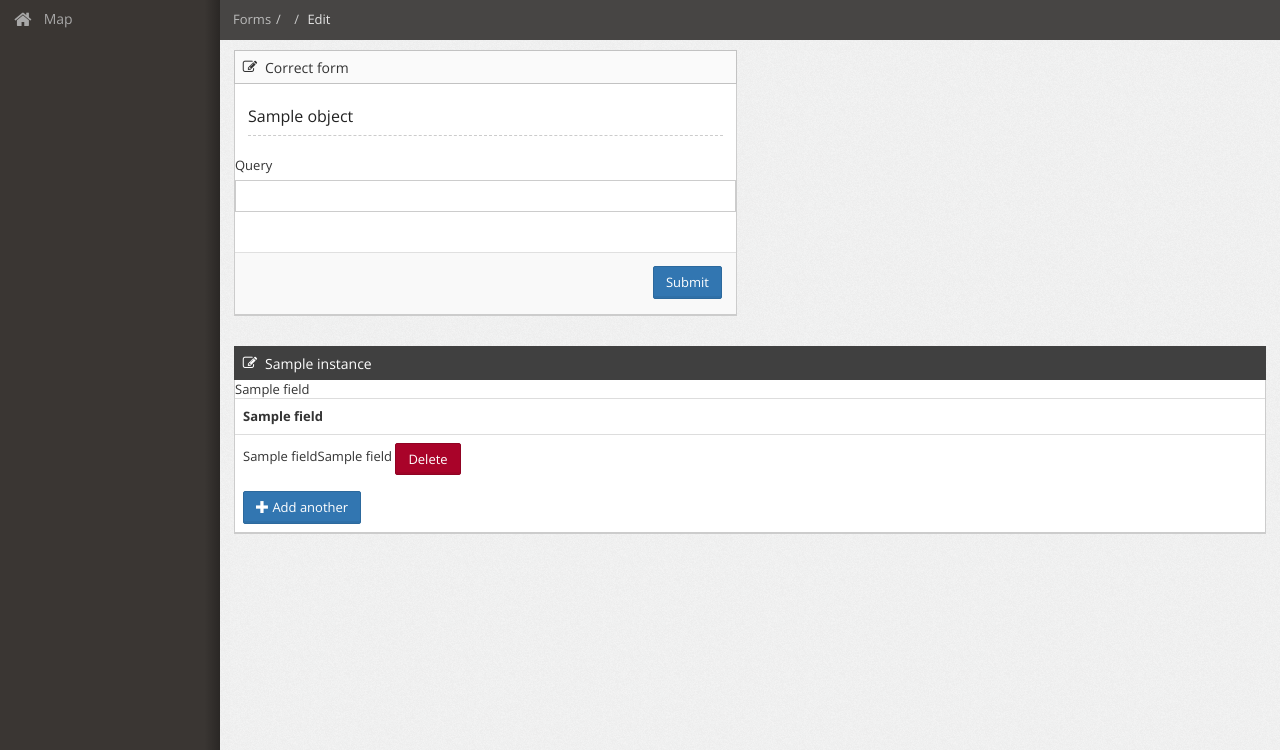
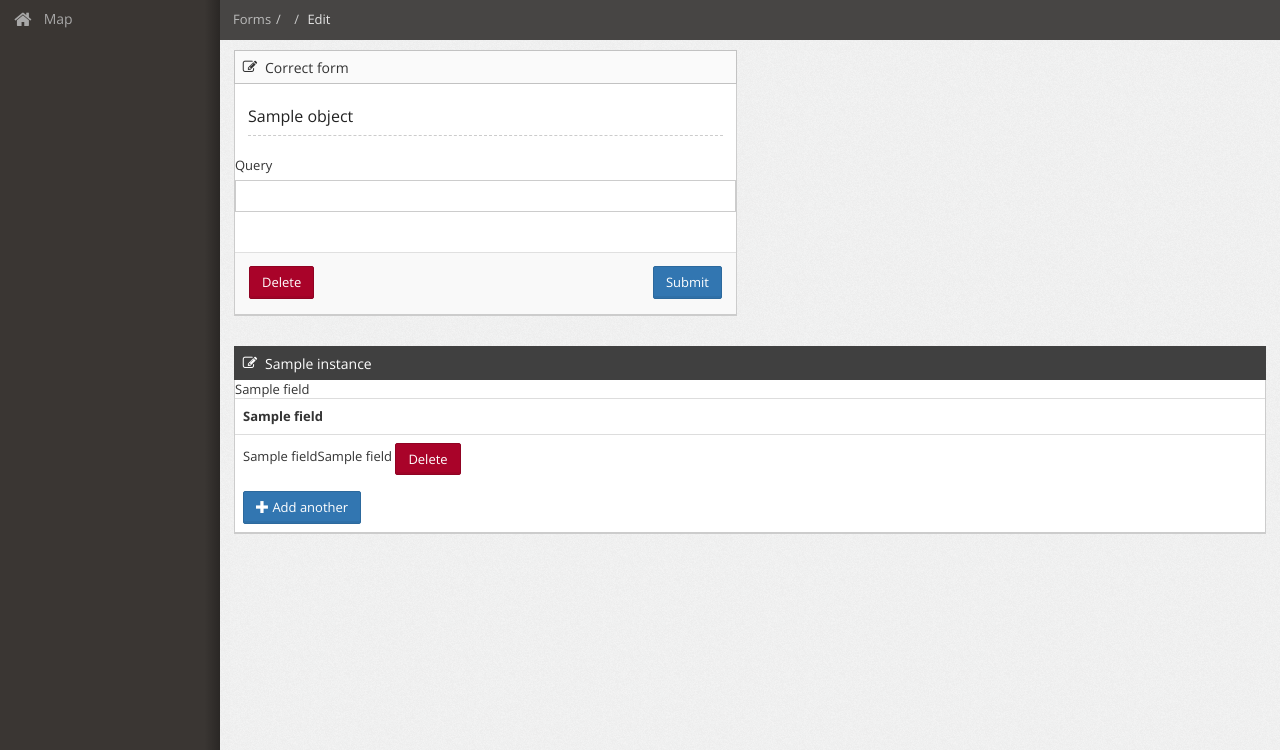
Before and after one commit to kandu-community/kandu-core, a Django app: template templates/web/form_update.html in a window 1280 px wide. Shown: the part 71-821 px from the top of the page. Run offline with Django 3.2, Linux system fonts and the light colour scheme; tables that the repository leaves empty hold one stand-in row (values such as "Sample post"); the template is opened without the code that fills it: values that come from a table or form of the project are taken from there, most other values are stand-ins (such as "Sample title", 1, 10 or a date in 2020); grey boxes marked "Sample" are stand-in pictures; parts of the project's set-up code (start-up, migrations or seed data) failed here and were passed over; some libraries are stand-ins or nearby versions.

Commit message:
Added "Delete: button to form edit page

```diff
--- a/templates/web/form_update.html
+++ b/templates/web/form_update.html
@@ -58,7 +58,12 @@
 
 					<div class="form-actions">
 						<div class="row">
-							<div class="col-md-12">
+							<div class="col-md-6 text-left">
+								<a href="{% url 'web_delete' model_name=object.model_name pk=object.pk %}" class="btn btn-danger">
+									{% bootstrap_icon 'remove' %} Delete
+								</a>
+							</div>
+							<div class="col-md-6">
 								{% bootstrap_button "Submit" button_type='submit' icon='ok' %}
 							</div>
 						</div>
```
